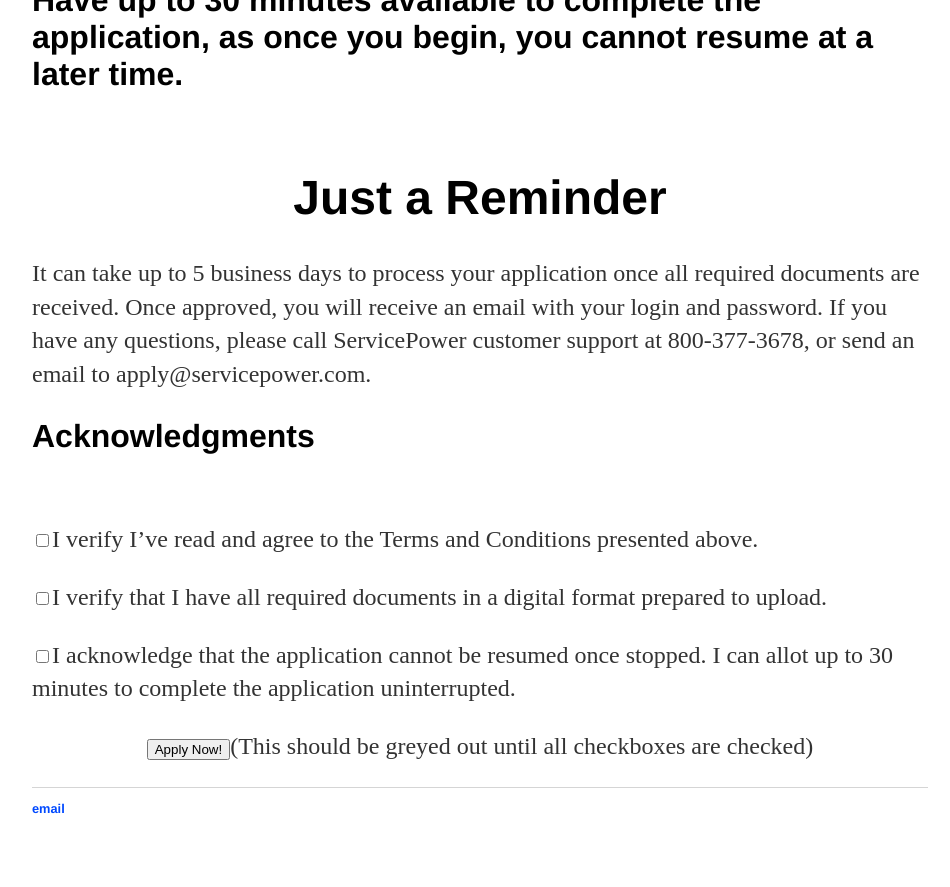
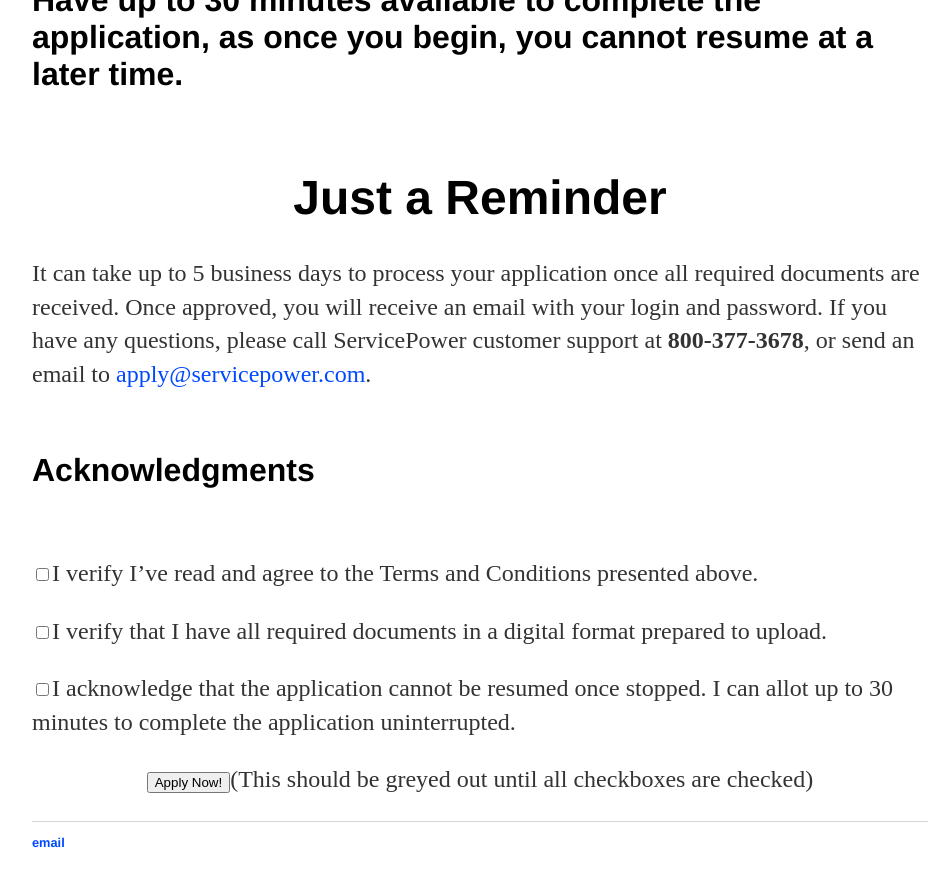
Before and after one commit to servicepowerdavid/servicepowerdavid.github.io, a Jekyll site: the page built from index.html, in a window 1280 px wide and 900 px high, scrolled down 1615 px. Shown: the top 887 px of the window, without its empty margins (160-1110 px from the left). Built offline with Jekyll 4.4.1, drawn with Linux system fonts in a browser that asks for light colours.

```diff
--- a/index.html
+++ b/index.html
@@ -31,7 +31,8 @@ theme: Midnight
 	<h2>Have up to 30 minutes available to complete the application, as once you begin, you cannot resume at a later time.</h2>
 	<br>
 	<h1 align=center>Just a Reminder</h1>
-	<p>It can take up to 5 business days to process your application once all required documents are received. Once approved, you will receive an email with your login and password. If you have any questions, please call ServicePower customer support at 800-377-3678, or send an email to apply@servicepower.com.
+	<p>It can take up to 5 business days to process your application once all required documents are received. Once approved, you will receive an email with your login and password. If you have any questions, please call ServicePower customer support at <strong>800-377-3678</strong>, or send an email to <a href="mailto:apply@servicepower.com">apply@servicepower.com</a>.
+	<br>
 	<br>
 	<h2>Acknowledgments</h2>
 	<br>
```
